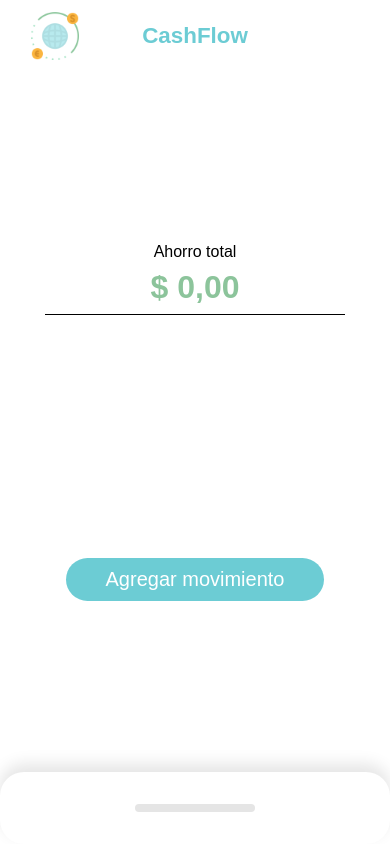
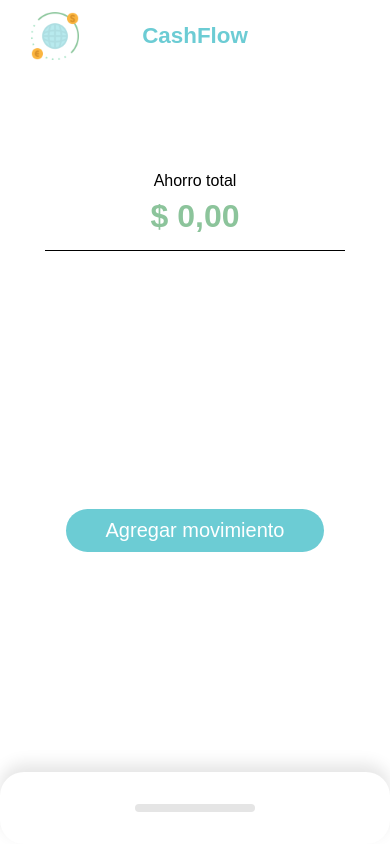
Before and after one commit to jhordanv10/cashflow-app, a Vue app: page / in a window 390 px wide. Built offline with nearby package versions, Linux system fonts and the light colour scheme.

Commit message:
Arreglo en responsive de app

```diff
--- a/src/components/Atoms/Resume/Index.vue
+++ b/src/components/Atoms/Resume/Index.vue
@@ -64,6 +64,7 @@ main {
   align-items: center;
   flex-direction: column;
   width: 100%;
+  margin-top: -120px;
 }
 h1,
 p {
@@ -78,8 +79,7 @@ h1 {
   justify-content: center;
   align-items: center;
   width: 100%;
-  padding: 8px 24px;
-  padding-bottom: 0px;
+  padding: 15px 24px;
   box-sizing: border-box;
 }
 .red {
```
